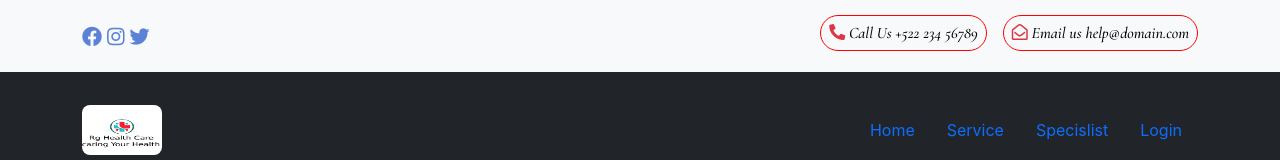
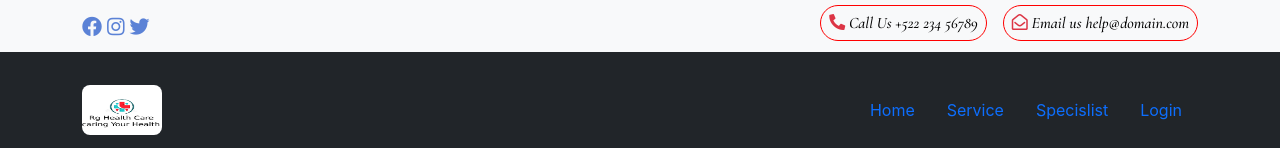
Before and after one commit to Salemah/Medical-Agency, a React (Create React App) app: page / in a window 1280 px wide. Shown: the top 160 px of the page. Built offline with nearby package versions, Linux system fonts and the light colour scheme; no server answers.

Commit message:
service details updated

```diff
--- a/src/Pages/Home/Review/Review.js
+++ b/src/Pages/Home/Review/Review.js
@@ -8,7 +8,7 @@ const Review = () => {
             <div class="left">
                 <img src={about} alt=""/>
             </div>
-            <div class="right">
+            <div class=" right">
 
                 <h2>Our Clients Are Our Priority, We Offer Quality Dental Services</h2>
                 <p>Our aim is to give every patient the prospect of a better quality of life. To do so, our reinvestment model ensures we maintain a high standard of quality and are able to be innovative </p>
--- a/src/Shared/Header/Heade.css
+++ b/src/Shared/Header/Heade.css
@@ -1,5 +1,6 @@
 body{
     margin: 0;
+    padding: 0;
 }
 .social-icon{
     margin-right: 5px;
@@ -11,7 +12,7 @@ body{
     padding-bottom: 13px;
 }
 .topbar{
-    padding: 15px;
+    padding: 5px;
     margin-bottom: -10px;
     margin-top: -20px;
 }
@@ -23,3 +24,7 @@ body{
     padding: 5px 8px;
 
 }
+.nvmenu{
+    height:80px;
+    padding: 4px;
+}
```
